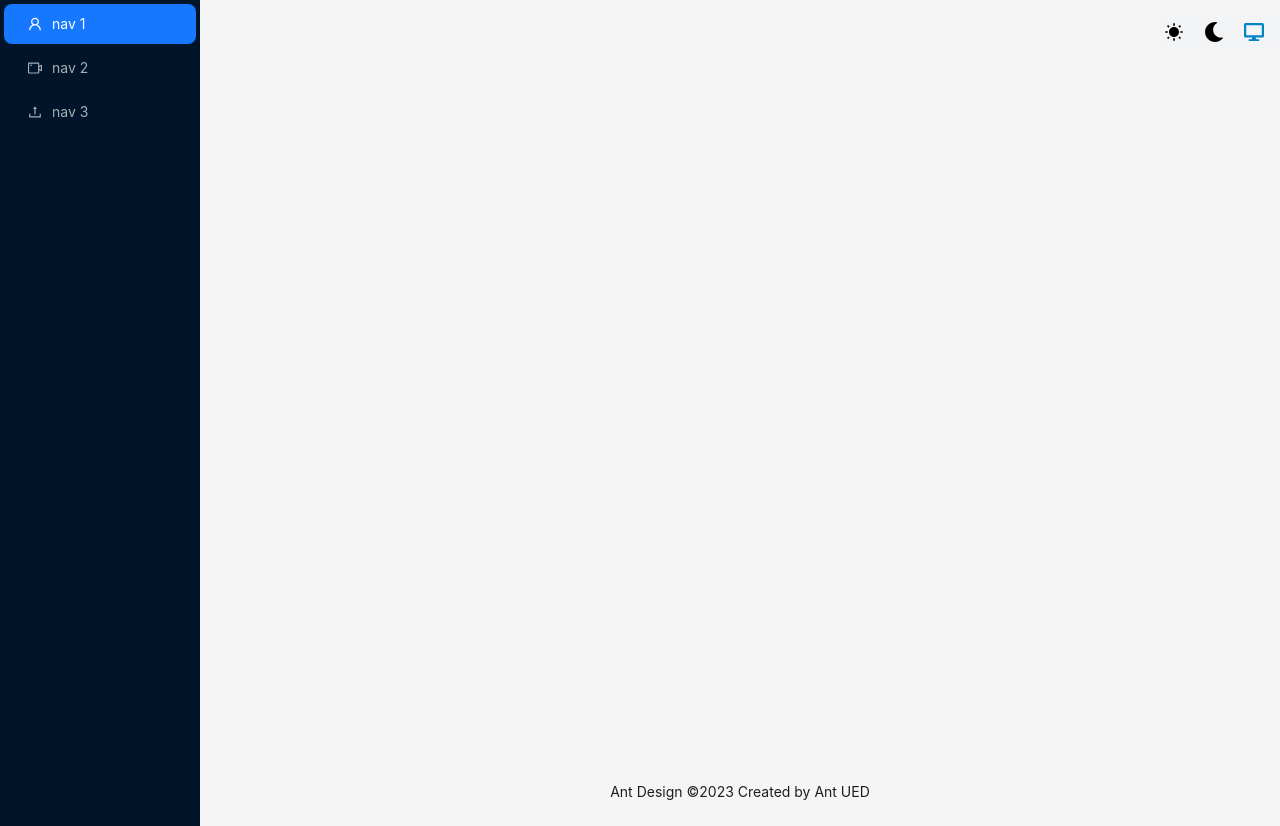
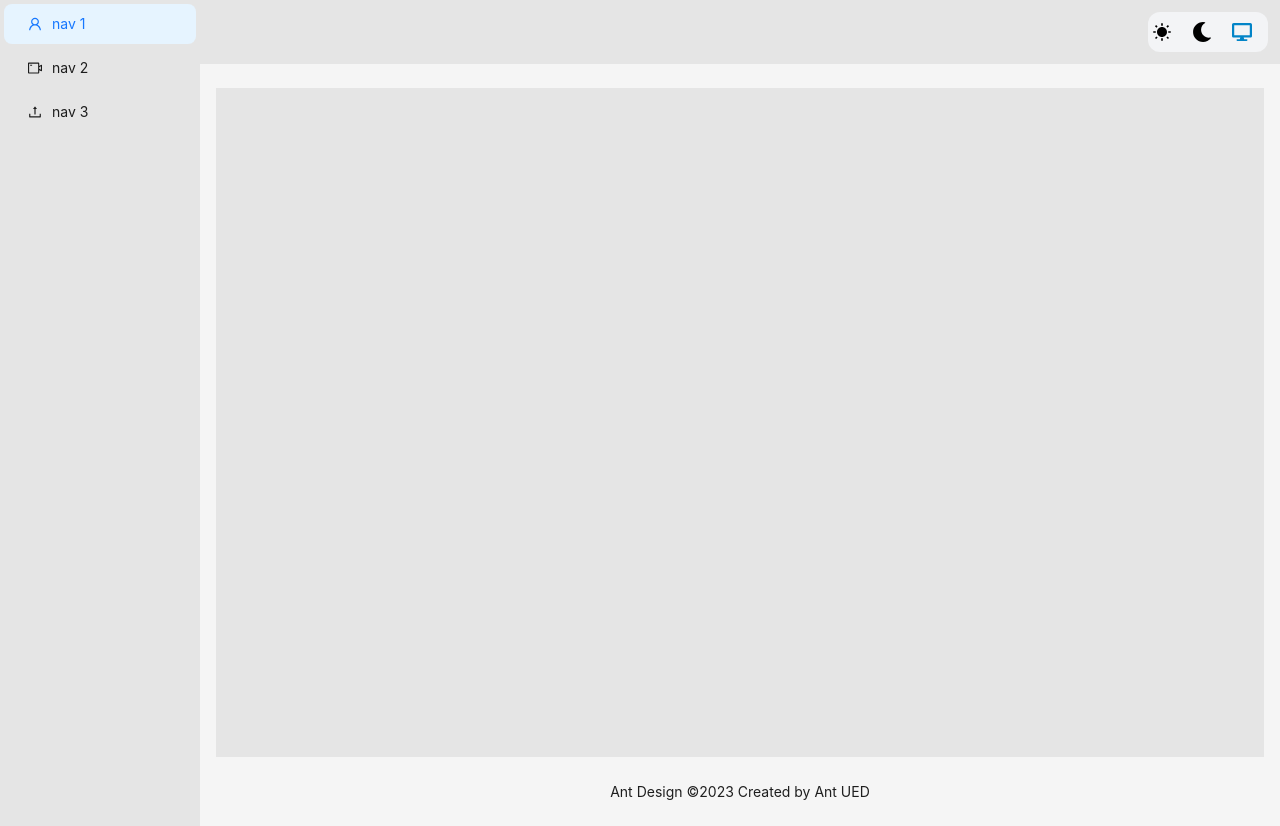
Before and after one commit to Tao-Toxicboy19/react-ant-design, a React (Vite) app: page / in a window 1280 px wide. Built offline with nearby package versions, Linux system fonts and the light colour scheme.

Commit message:
ez theme

```diff
--- a/package.json
+++ b/package.json
@@ -16,6 +16,7 @@
     "antd": "^5.11.1",
     "autoprefixer": "^10.4.16",
     "axios": "^1.6.1",
+    "clsx": "^2.0.0",
     "postcss": "^8.4.31",
     "react": "^18.2.0",
     "react-dom": "^18.2.0",
--- a/src/App.tsx
+++ b/src/App.tsx
@@ -1,4 +1,4 @@
-import { Layout, theme } from 'antd';
+import { Layout } from 'antd';
 import HomePage from './components/pages/HomePage';
 import SiderLayout from './components/layouts/SiderLayout/SiderLayout';
 import HeaderLayout from './components/layouts/HeaderLayout/HeaderLayout';
@@ -6,10 +6,6 @@ import FooterLayout from './components/layouts/FooterLayout/FooterLayout';
 import { Content } from 'antd/es/layout/layout';
 import { Route, Routes } from 'react-router-dom';
 import LoginPage from './components/pages/LoginPage/LoginPage';
-
-import { useEffect, useState } from 'react';
-
-
 
 type Props = {}
 
@@ -27,7 +23,7 @@ export default function App({ }: Props) {
         <Content style={{ margin: '24px 16px 0' }}>
           <div
             style={{ padding: 24, minHeight: "83.6dvh" }}
-            className='dark:text-gray-100 dark:bg-slate-900 duration-500'
+            className='dark:text-gray-100 dark:bg-slate-900 bg-[#e5e5e5] duration-500'
           >
             <Routes>
 
--- a/src/components/layouts/HeaderLayout/HeaderLayout.tsx
+++ b/src/components/layouts/HeaderLayout/HeaderLayout.tsx
@@ -1,5 +1,3 @@
-import { theme } from 'antd';
-import { Header } from 'antd/es/layout/layout';
 import { useState, useEffect } from 'react';
 import { IoMdSunny } from "react-icons/io";
 import { FaMoon, FaDesktop } from 'react-icons/fa';
@@ -53,11 +51,12 @@ export default function HeaderLayout({ }: Props) {
                 break;
         }
     }, [theme]);
+
     return (
         <>
-            <div className='dark:text-gray-100 dark:bg-slate-900 duration-500 '>
-                <div className='flex justify-end my-3'>
-                    <div className='flex duration-100 rounded-xl dark:bg-slate-700 bg-gray-100'>
+            <div className='dark:text-gray-100 dark:bg-slate-900 bg-[#e5e5e5] duration-500'>
+                <div className='flex justify-end m-3'>
+                    <div className='flex duration-500 rounded-xl dark:bg-slate-700 bg-gray-100'>
                         {options?.map(opt => (
                             <button
                                 key={opt.text}
--- a/src/components/layouts/SiderLayout/SiderLayout.tsx
+++ b/src/components/layouts/SiderLayout/SiderLayout.tsx
@@ -7,22 +7,16 @@ type Props = {}
 
 export default function SiderLayout({ }: Props) {
     return (
-        <Sider
-            breakpoint="lg"
-            collapsedWidth="0"
-            onBreakpoint={(broken) => {
-                console.log(broken);
-            }}
-            onCollapse={(collapsed, type) => {
-                console.log(collapsed, type);
-            }}
-        >
-            <div className="demo-logo-vertical" />
+        <Sider width={200}>
             <Menu
-                theme="dark"
+                className='dark:text-gray-100 dark:bg-slate-900 bg-[#e5e5e5] duration-1000'
                 mode="inline"
                 defaultSelectedKeys={['1']}
-                items={[
+                defaultOpenKeys={['sub1']}
+                style={{ height: '100%', borderRight: 0 }
+                }
+                items={
+                    [
                         {
                             key: '1',
                             icon:
```
Also changed, not shown: 1 other file (tests, documents, lock files or other folders). Lines whose indentation alone changed are shown as unchanged.
